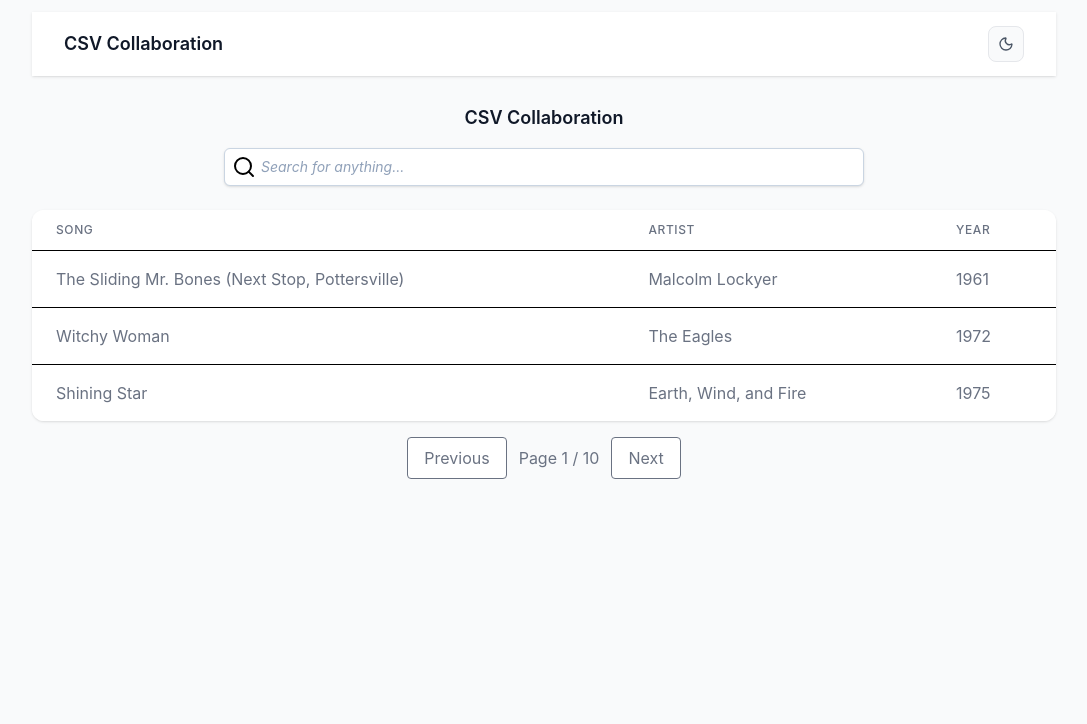
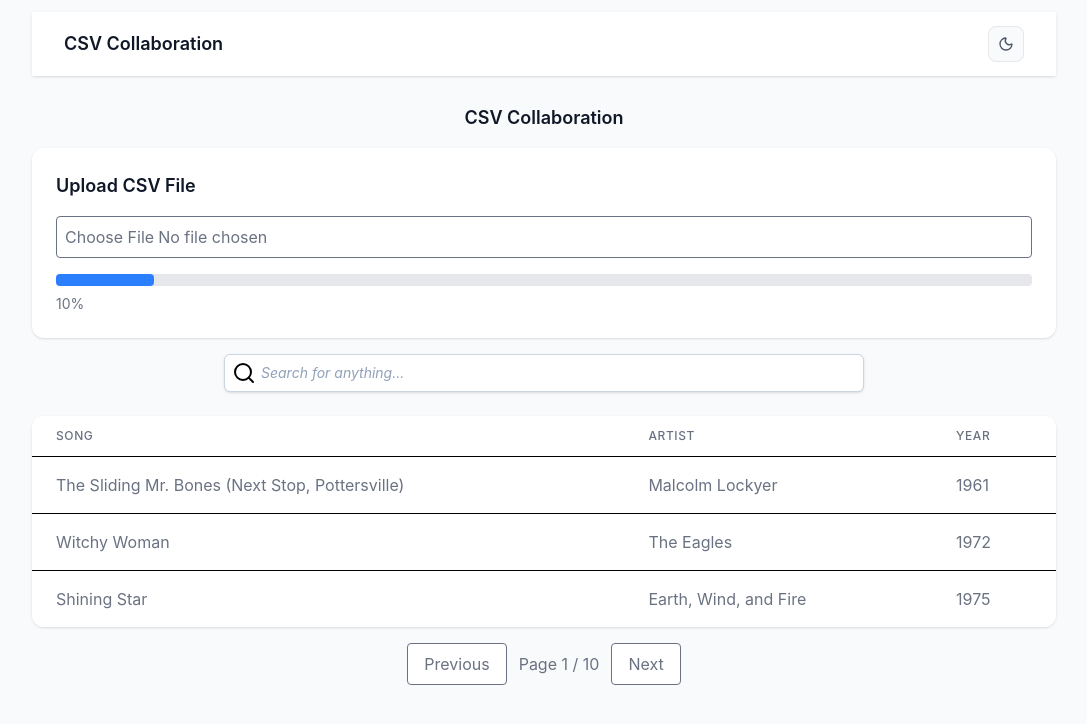
Before and after one commit to samikshamk/csv_datacollaboration, a React (Vite) app in the folder frontend/: page / in a window 1280 px wide. Shown: the top 724 px of the page, without its empty margins (96-1183 px from the left). Built offline with nearby package versions, Linux system fonts and the light colour scheme.

Commit message:
Added Upload CSV File

```diff
--- /dev/null
+++ b/frontend/src/components/UploadFile.tsx
@@ -0,0 +1,32 @@
+import Heading from "./Heading";
+
+function UploadFile() {
+  return (
+    <div className="bg-white dark:bg-gray-900 p-6 rounded-xl shadow mb-4 min-w-[20vw] max-w-[80vw] mx-auto">
+      <h2 className="text-xl font-semibold mb-4 text-gray-500 dark:text-gray-200">
+        <Heading title="Upload CSV File" />
+      </h2>
+
+      <input
+        type="file"
+        accept=".csv"
+        className="w-full border rounded p-2 text-gray-500 dark:text-gray-200 hover:text-gray-800 dark:hover:text-gray-300 cursor-pointer"
+      />
+
+      <div className="mt-4">
+        <div className="h-3 bg-gray-200 rounded">
+          <div
+            className="h-3 bg-blue-500 rounded"
+            style={{
+              width: `10%`,
+            }}
+          />
+        </div>
+
+        <p className="mt-2 text-sm text-gray-500 dark:text-gray-200">10%</p>
+      </div>
+    </div>
+  );
+}
+
+export default UploadFile;
--- a/frontend/src/pages/Dashboard.tsx
+++ b/frontend/src/pages/Dashboard.tsx
@@ -2,12 +2,14 @@ import Heading from "../components/Heading";
 import Pagination from "../components/Pagination";
 import RecordsTable from "../components/RecordsTable";
 import SearchBar from "../components/SearchBar";
+import UploadFile from "../components/UploadFile";
 
 function Dashboard() {
   return (
     <div className="min-h-screen bg-gray-50 dark:bg-gray-950 transition-colors duration-200">
       <div className="mx-auto px-4 py-10">
         <Heading title="CSV Collaboration" style="mb-4 text-center"/>
+        <UploadFile />
         <SearchBar />
         <RecordsTable />
         <Pagination />
```
